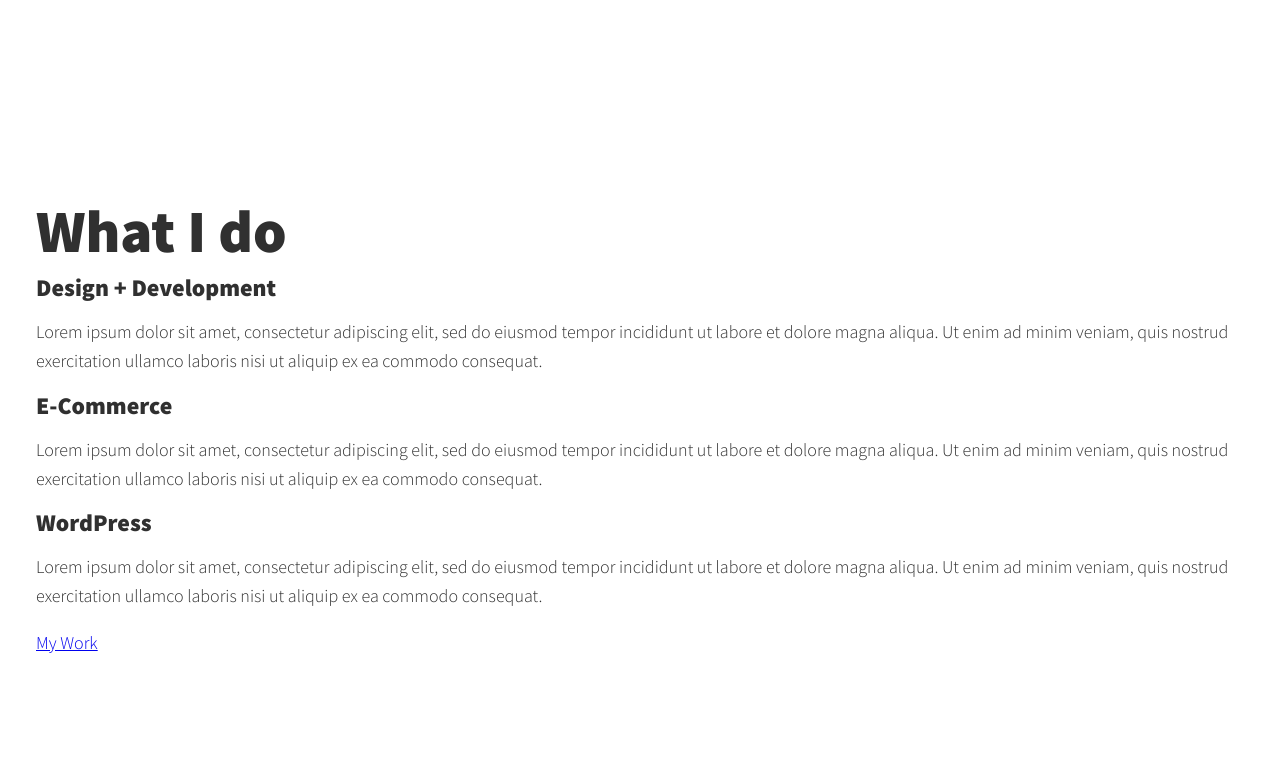
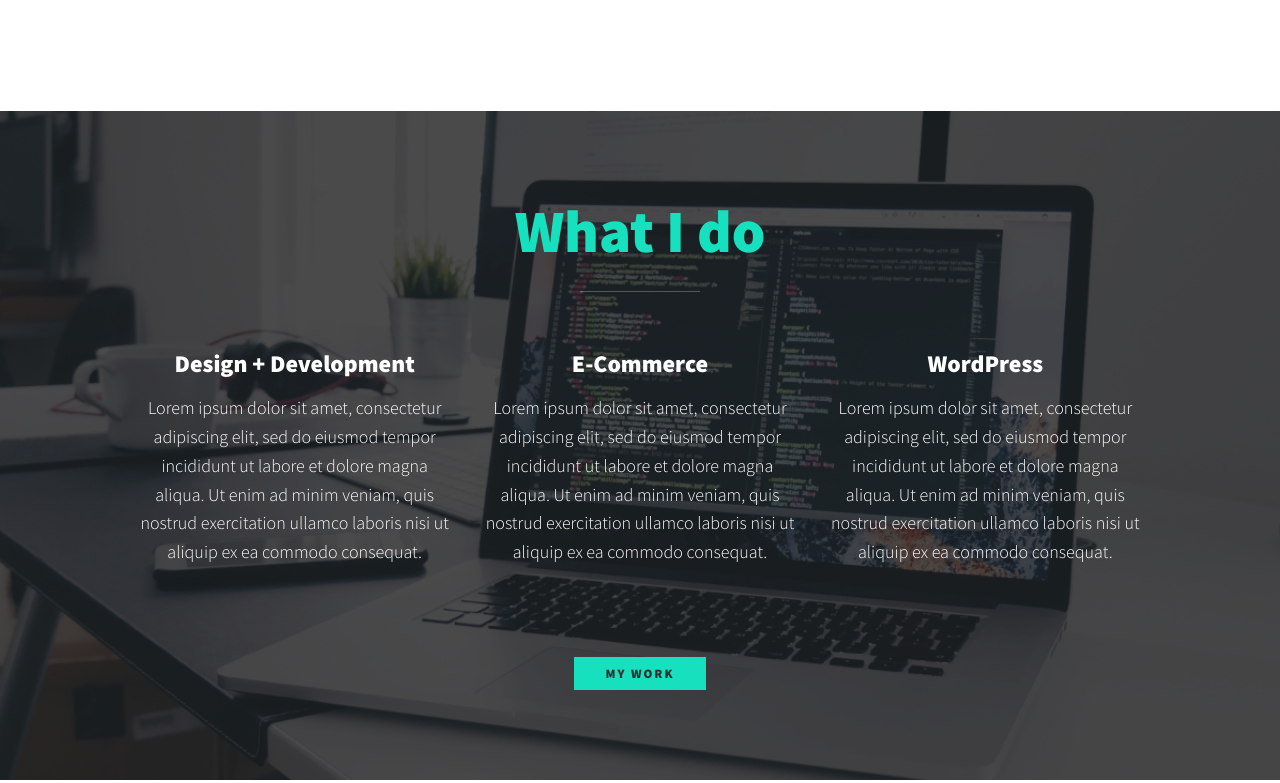
Before and after one commit to Thebassplayer/personal_portfolio_v1, a plain HTML site: page index.html in a window 1280 px wide. Shown: the part 385-1168 px from the top of the page. Drawn offline with nearby package versions, Linux system fonts and the light colour scheme.

Commit message:
services section css complete

```diff
--- a/css/style.css
+++ b/css/style.css
@@ -57,6 +57,31 @@
 
 strong {
   font-weight: var(--fw-bold);
+}
+
+:focus {
+  outline: 3px solid var(--clr-accent);
+  outline-offset: 3px;
+}
+
+/* Buttons */
+
+.btn {
+  display: inline-block;
+  padding: 0.5em 2.5em;
+  background: var(--clr-accent);
+  color: var(--clr-dark);
+  text-decoration: none;
+  cursor: pointer;
+  font-size: 0.8rem;
+  text-transform: uppercase;
+  letter-spacing: 2px;
+  font-weight: var(--fw-bold);
+  transition: transform 200ms ease-in-out;
+}
+
+.btn:hover {
+  transform: scale(1.1);
 }
 
 /* Typography */
@@ -152,3 +177,51 @@
     width: calc(100% + 1.5em);
   }
 }
+
+/* My services section */
+
+.my-services {
+  background-color: rgba(0, 0, 0, 0.3);
+  opacity: 1;
+  background-image: url(../img/services-bg.jpg);
+  background-size: cover;
+  background-blend-mode: multiply;
+  color: var(--clr-light);
+  text-align: center;
+}
+
+.section__title--services {
+  color: var(--clr-accent);
+  position: relative;
+}
+
+.section__title--services::after {
+  content: "";
+  display: block;
+  width: 2em;
+  height: 1px;
+  margin: 0.5em auto 1em;
+  background: var(--clr-light);
+  opacity: 0.25;
+}
+
+.services {
+  margin-bottom: 4em;
+}
+
+.service {
+  max-width: 500px;
+  margin: 0 auto;
+}
+
+@media (min-width: 800px) {
+  .services {
+    display: flex;
+    max-width: 1000px;
+    margin-right: auto;
+    margin-left: auto;
+  }
+  .service + .service {
+    margin-left: 2em;
+  }
+}
```
